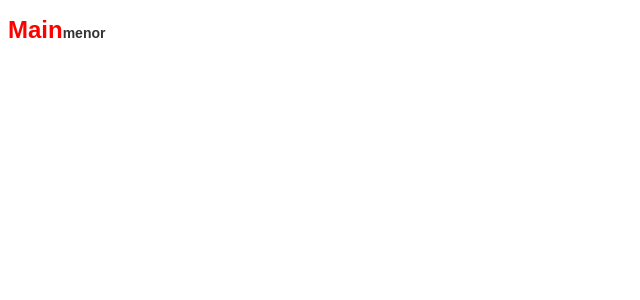
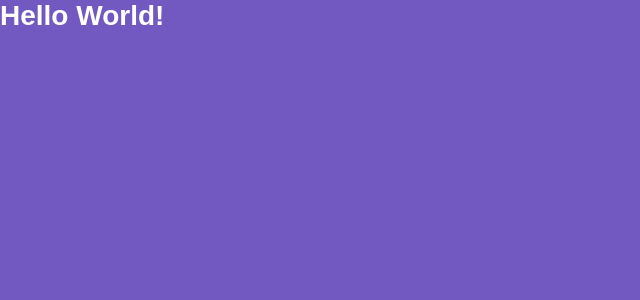
Before and after one commit to Baccan/modulo05-bootcamp-gostack, a React (Create React App) app: page / in a window 1280 px wide. Shown: the top 300 px of the page, without its empty margins (0-640 px from the left). Built offline with nearby package versions, Linux system fonts and the light colour scheme.

Commit message:
Estilos globais

```diff
--- a/src/App.js
+++ b/src/App.js
@@ -1,9 +1,15 @@
 import React from 'react';
 
 import Routes from './routes';
+import GlobalStyle from './styles/global';
 
 function App() {
-  return <Routes />;
+  return (
+    <>
+      <Routes />
+      <GlobalStyle />
+    </>
+  );
 }
 
 export default App;
--- a/src/pages/Main/index.js
+++ b/src/pages/Main/index.js
@@ -3,10 +3,5 @@
 import { Title } from './styles';
 
 export default function Main() {
-  return (
-    <Title error>
-      Main
-      <small>menor</small>
-    </Title>
-  );
+  return <Title>Hello World!</Title>;
 }
--- a/src/pages/Main/styles.js
+++ b/src/pages/Main/styles.js
@@ -1,12 +1,14 @@
 import styled from 'styled-components';
 
 export const Title = styled.h1`
-  font-size: 24px;
+  /* font-size: 24px;
   color: ${props => (props.error ? 'red' : '#7159c1')};
   font-family: Arial, Helvetica, sans-serif;
 
   small {
     font-size: 14px;
     color: #333;
-  }
+  } */
+
+  color: #fff;
 `;
--- /dev/null
+++ b/src/styles/global.js
@@ -0,0 +1,30 @@
+import { createGlobalStyle } from 'styled-components';
+
+export default createGlobalStyle`
+  * {
+    margin: 0;
+    padding: 0;
+    outline: 0;
+    box-sizing: border-box
+  }
+
+  html, body, #root {
+    min-height: 100%;
+  }
+
+  body {
+    background: #7159c1;
+    text-rendering: optimizeLegibility !important;
+    -webkit-font-smoothing: antialiased !important;
+  }
+
+  body, input, button {
+    color: #222;
+    font-size: 14px;
+    font-family: Arial, Helvetica, sans-serif;
+  }
+
+  button {
+    cursor: pointer;
+  }
+`;
```
Also changed, not shown: 1 other file (tests, documents, lock files or other folders).
